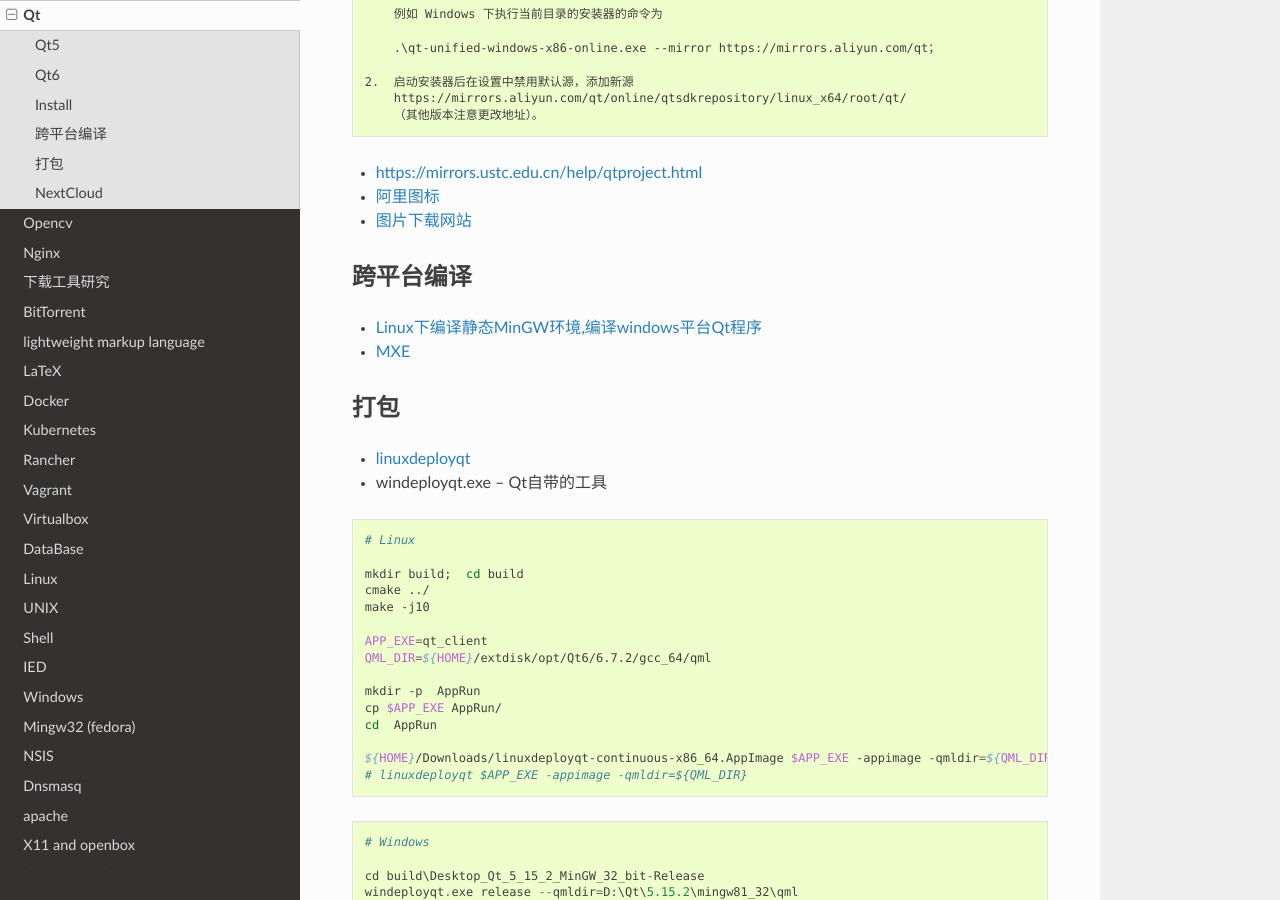
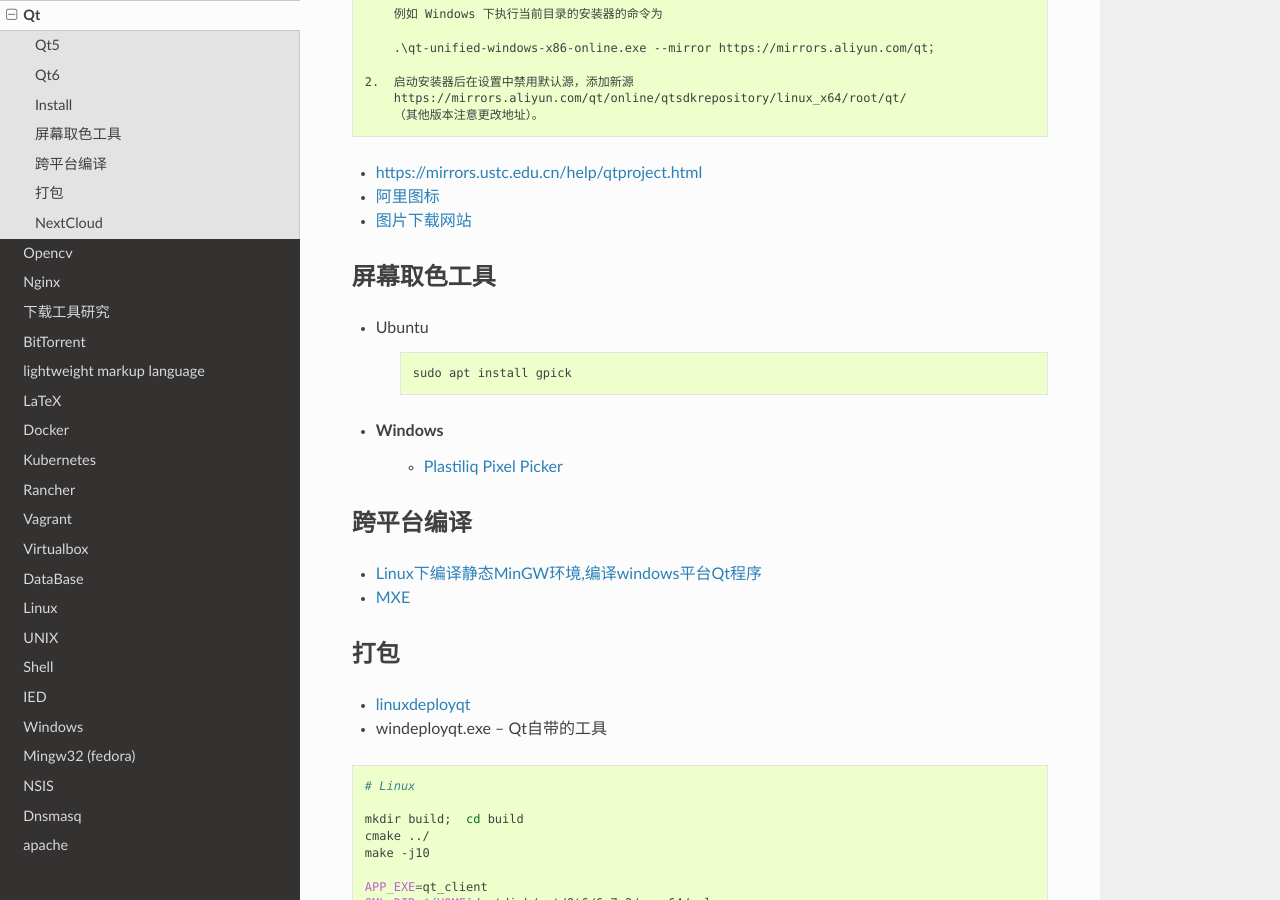
Before and after one commit to my-rds-store/my_space, a Sphinx documentation site: the page built from source/qt/index.rst, in a window 1280 px wide and 900 px high, scrolled down 947 px. Built offline with Sphinx 7.4.7 and the Read the Docs theme 2.0.0, drawn with Linux system fonts in a browser that asks for light colours.

Commit message:
update ...

```diff
--- a/source/qt/index.rst
+++ b/source/qt/index.rst
@@ -68,6 +68,18 @@
 * `图片下载网站  <https://www.flaticon.com/>`_
 
 
+屏幕取色工具
+---------------
+
+* Ubuntu
+
+    .. code:: bash
+
+        sudo apt install gpick
+
+* Windows
+    * `Plastiliq Pixel Picker <https://plastiliq-pixel-picker.software.informer.com/download/>`_
+
 
 跨平台编译
 ---------------
```
